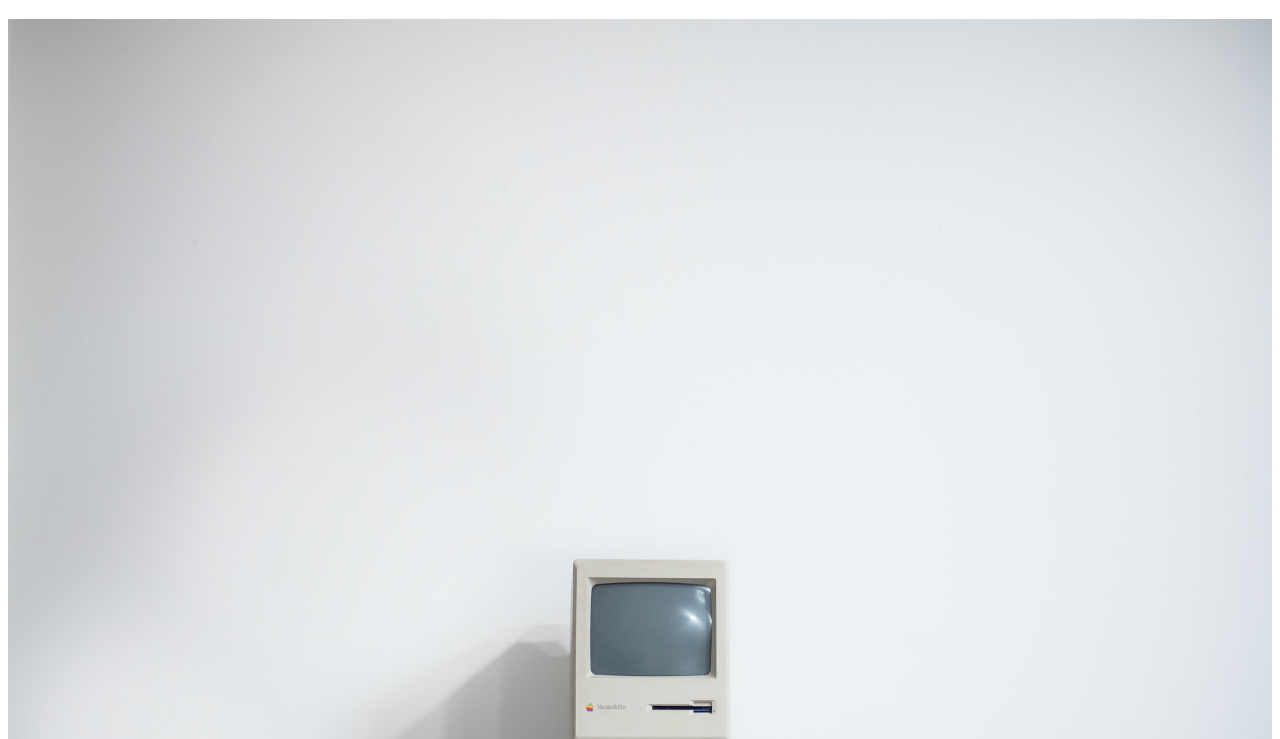
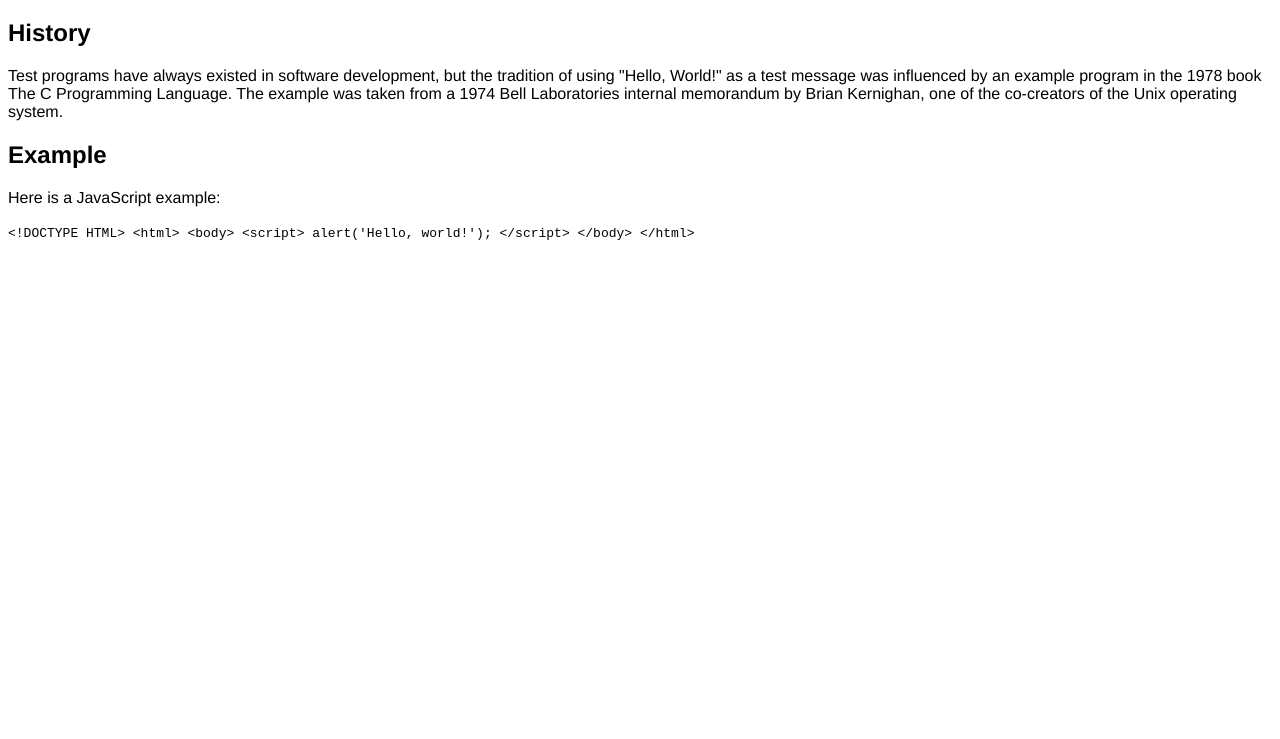
Before and after one commit to geneva13/hello-world, a plain HTML site: page index.html in a window 1280 px wide. Shown: the part 61-800 px from the top of the page. Drawn offline with Linux system fonts and the light colour scheme; a script that the page names is missing.

Commit message:
Final Changes

```diff
--- a/index.html
+++ b/index.html
@@ -8,16 +8,21 @@
     <link rel="stylesheet" href="screen.css">
   </head>
   <body>
+   <main>
     <h1>HelloWorld</h1>
-    <img src="mac.jpg" alt="Vintage Mac">
+    <div class="masthead">
+
+    </div>
+     <div class="details">
       <section>
       <h2>History</h2>
       <p>Test programs have always existed in software development, but the tradition of using "Hello, World!" as a test message was influenced by an example program in the 1978 book The C Programming Language. The example was taken from a 1974 Bell Laboratories internal memorandum by Brian Kernighan, one of the co-creators of the Unix operating system.</p>
 
 
       </section>
+      <section>
       <h2>Example</h2>
-      <p>Here is a JavaScript exaample:</p>
+      <p>Here is a JavaScript example:</p>
 
       <code>
         &lt;!DOCTYPE HTML&gt;
@@ -29,14 +34,7 @@
           &lt;/body&gt;
         &lt;/html&gt;
       </code>
-    </pre>
       <section>
-
-
-      </section>
-    <table border="1" id="books">
-
-    </table>
-    <script type="module" src="index.js"></script>
-  </body>
+    </div>
+  </main>
 </html>
```
Also changed, not shown: images/mac.jpg (renamed from mac.jpg). Lines whose indentation alone changed are shown as unchanged.
